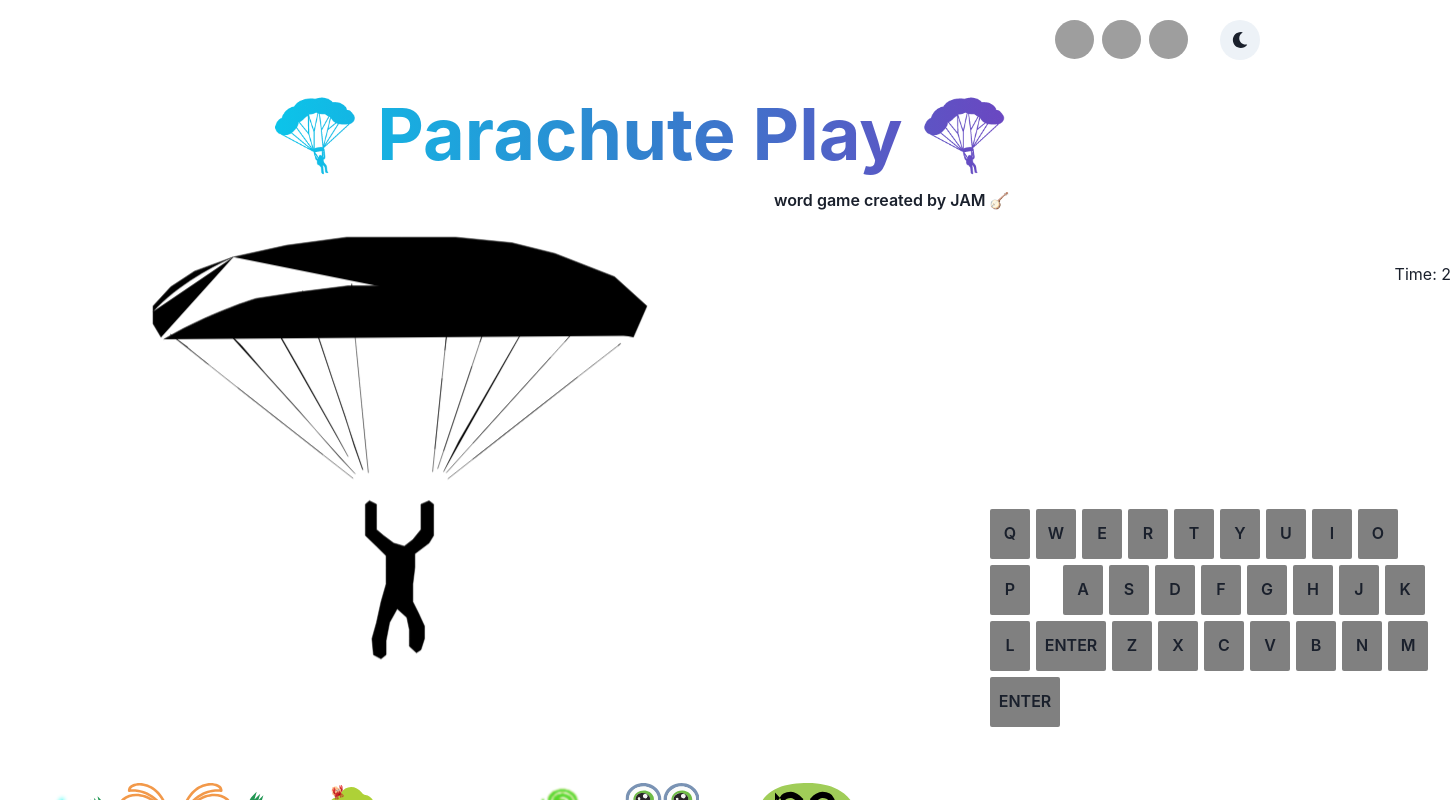
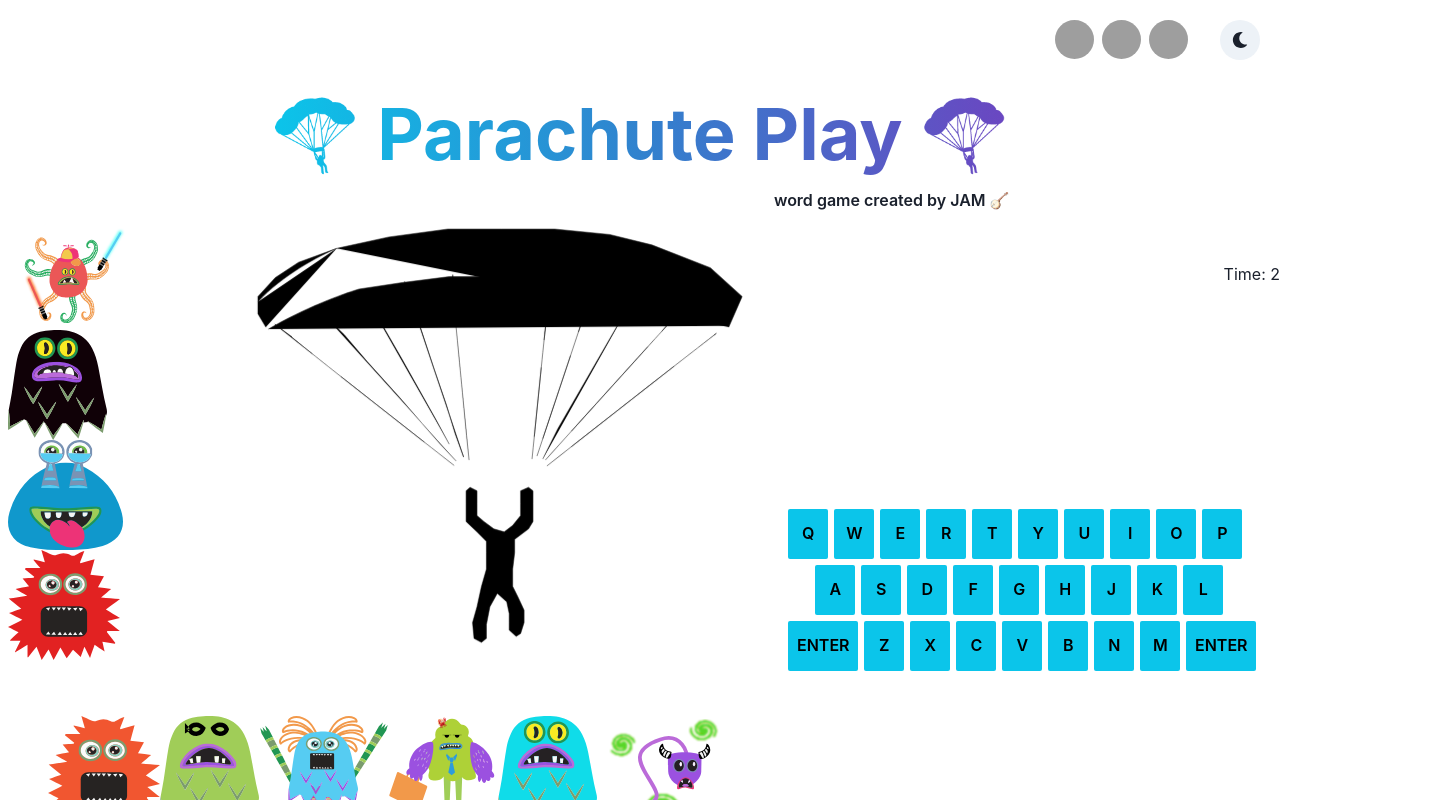
Before and after one commit to jessebubble/parachute-play, a React (Create React App) app in the folder client/: page / in a window 1280 px wide. Both pictures are taken after a click on the button "Play". Shown: the top 800 px of the page, 1451 px wide, since content can reach past the window. Built offline with nearby package versions, Linux system fonts and the light colour scheme; grey boxes are pictures that could not be loaded.

Commit message:
combined monster div with parachute, update color of kb

```diff
--- a/client/src/components/GameLogic/GameLogic.js
+++ b/client/src/components/GameLogic/GameLogic.js
@@ -25,7 +25,7 @@ const GameLogic = () => {
   };
 
   const startGame = (
-    <Button size={"lg"} onClick={playGame}>
+    <Button colorScheme='cyan' variant='outline' size={"lg"} onClick={playGame}>
       Play
     </Button>
   );
--- a/client/src/components/Keyboard/Keyboard.js
+++ b/client/src/components/Keyboard/Keyboard.js
@@ -36,7 +36,7 @@ const Keyboard = () => {
 
   const keyboard = keys.map((key, index) => {
     return (
-      <Button
+      <Button colorScheme='cyan' variant='solid'
         className="key-container"
         key={index}
         disabled={false}
--- a/client/src/components/Keyboard/keyboard.css
+++ b/client/src/components/Keyboard/keyboard.css
@@ -1,6 +1,4 @@
 .key-container {
-  width: 510px;
-  display: flex;
   flex-wrap: wrap;
 }
 
@@ -9,7 +7,7 @@
   height: 50px;
   border-radius: 2px;
   border: none;
-  background-color: grey;
+  /* background-color: grey; */
   margin: 3px;
 }
 
--- a/client/src/components/Monsters/index.js
+++ b/client/src/components/Monsters/index.js
@@ -1,43 +1,40 @@
 import React from "react";
 import styled from 'styled-components';
 import { motion } from 'framer-motion';
-import MonsterOne from '../images/monster.svg';
+import { Stack, Box} from '@chakra-ui/layout';
 import MonsterTwo from '../images/monster2.svg';
 import MonsterThree from '../images/monster3.svg';
 import MonsterFour from '../images/monster4.svg';
-import MonsterFive from '../images/parachute.svg';
 import MonsterSix from '../images/pgreen.svg';
 import MonsterSeven from '../images/pteal.svg';
-import MonsterEight from '../images/pblack.svg';
 import MonsterNine from '../images/porange.svg';
-import MonsterTen from '../images/pred.svg';
-
-
 
 
 const Image = styled(motion.img)`
-    max-width: 300px;
-    max-height: 150px;
-    `;
-const Column = styled.div`
-    display: flex;
-    flex-wrap: wrap;
-    height:400px
-    align-content: space-between;
-    padding: 5rem;
+    max-width: 250px;
+    max-height: 110px;
     `;
 
 function Monsters () {
 
     return (
-                <Column>
+        <Stack>
+            <Box p={12} display='flex' justifyContent='right'>
                 <Image
-                    src={MonsterOne}
+                src={MonsterNine}
                 alt='monster'
                 whileTap={{ scale: 0.8 }}
                 drag={true}
                 initial={{ opacity: 0, x: 100 }}
                 animate={{ opacity: 1, x: 0, transition: { duration: 1 } }}
+                />
+                <Image
+                src={MonsterSix}
+                alt='monster'
+                whileTap={{ scale: 0.8 }}
+                drag={true}
+                initial={{ opacity: 0, y: 100 }}
+                animate={{ opacity: 1, y: 0, transition: { duration: 1 } }}
                 />
                 <Image
                 src={MonsterTwo}
@@ -52,6 +49,14 @@ function Monsters () {
                 alt='monster'
                 whileTap={{ scale: 0.8 }}
                 drag={true}
+                initial={{ opacity: 0, y: 100 }}
+                animate={{ opacity: 1, y: 0, transition: { duration: 1 } }}
+                />
+                <Image
+                src={MonsterSeven}
+                alt='monster'
+                whileTap={{ scale: 0.8 }}
+                drag={true}
                 initial={{ opacity: 0, x: 100 }}
                 animate={{ opacity: 1, x: 0, transition: { duration: 1 } }}
                 />
@@ -60,11 +65,17 @@ function Monsters () {
                 alt='monster'
                 whileTap={{ scale: 0.8 }}
                 drag={true}
-                    initial={{ opacity: 0, x: 100 }}
-                    animate={{ opacity: 1, x: 0, transition: { duration: 1 } }}
+                initial={{ opacity: 0, y: 100 }}
+                animate={{ opacity: 1, y: 0, transition: { duration: 1 } }}
                 />
+            </Box>
+        </Stack>
+
+ /*        <VStack spacing='24px'>
+            <Container>
+            <Box w='40px' h='40px'>
                 <Image
-                    src={MonsterFive}
+                src={MonsterThree}
                 alt='monster'
                 whileTap={{ scale: 0.9 }}
                 drag={true}
@@ -88,7 +99,7 @@ function Monsters () {
                 animate={{ opacity: 1, y: 0, transition: { duration: 1 } }}
                 />
                 <Image
-                    src={MonsterEight}
+                src={MonsterTwo}
                 alt='monster'
                 whileTap={{ scale: 0.9 }}
                 drag={true}
@@ -96,7 +107,7 @@ function Monsters () {
                 animate={{ opacity: 1, y: 0, transition: { duration: 1 } }}
                 />
                 <Image
-                    src={MonsterNine}
+                src={MonsterSix}
                 alt='monster'
                 whileTap={{ scale: 0.9 }}
                 drag={true}
@@ -104,14 +115,17 @@ function Monsters () {
                 animate={{ opacity: 1, y: 0, transition: { duration: 1 } }}
                 />
                 <Image
-                    src={MonsterTen}
+                src={MonsterFour}
                 alt='monster'
                 whileTap={{ scale: 0.9 }}
                 drag={true}
-                    initial={{ opacity: 0, x: 100 }}
-                    animate={{ opacity: 1, x: 0, transition: { duration: 1 } }}
+                initial={{ opacity: 0, y: 100 }}
+                animate={{ opacity: 1, y: 0, transition: { duration: 1 } }}
                 />
-                </Column>
+            </Box>
+            </Container>
+        </VStack> */
+
     );
 }
 export default Monsters;
--- a/client/src/components/Parachute/index.js
+++ b/client/src/components/Parachute/index.js
@@ -1,13 +1,59 @@
 import React from "react";
-import { Box } from "@chakra-ui/react";
+import { Stack, Box } from "@chakra-ui/react";
+import styled from 'styled-components';
+import { motion } from 'framer-motion';
+import MonsterOne from '../images/monster.svg';
+import MonsterFive from '../images/parachute.svg';
+import MonsterEight from '../images/pblack.svg';
+import MonsterTen from '../images/pred.svg';
 import "./index.css";
+
+const Image = styled(motion.img)`
+    max-width: 250px;
+    max-height: 110px;
+    `;
 
 function Parachute(wrongGuess) {
   return (
-    <Box p={4} display={{ md: "flex" }}>
+    <Stack>
+      <Box p={2} position='flex' justifyContent='left'>
+          <Image
+              src={MonsterOne}
+              alt='monster'
+              whileTap={{ scale: 0.9 }}
+              drag={true}
+              initial={{ opacity: 0, x: 100 }}
+              animate={{ opacity: 1, x: 0, transition: { duration: 1 } }}
+              />
+              <Image
+              src={MonsterEight}
+              alt='monster'
+              whileTap={{ scale: 0.9 }}
+              drag={true}
+              initial={{ opacity: 0, y: -100 }}
+              animate={{ opacity: 1, y: 0, transition: { duration: 1 } }}
+              />
+              <Image
+              src={MonsterFive}
+              alt='monster'
+              whileTap={{ scale: 0.9 }}
+              drag={true}
+              initial={{ opacity: 0, y: -100 }}
+              animate={{ opacity: 1, y: 0, transition: { duration: 1 } }}
+              />
+              <Image
+              src={MonsterTen}
+              alt='monster'
+              whileTap={{ scale: 0.9 }}
+              drag={true}
+              initial={{ opacity: 0, y: -100 }}
+              animate={{ opacity: 1, y: 0, transition: { duration: 1 } }}
+              />
+        </Box>
+        <Box position='absolute'>
           <svg
-        width="1110"
-        height="459"
+            width="1000"
+            height="450"
             viewBox="0 0 981 908"
             fill="E7E7E7"
             xmlns="http://www.w3.org/2000/svg"
@@ -75,6 +121,7 @@ function Parachute(wrongGuess) {
             </g>
           </svg>
         </Box>
+    </Stack>
   );
 }
 
```
Lines whose indentation alone changed are shown as unchanged.
